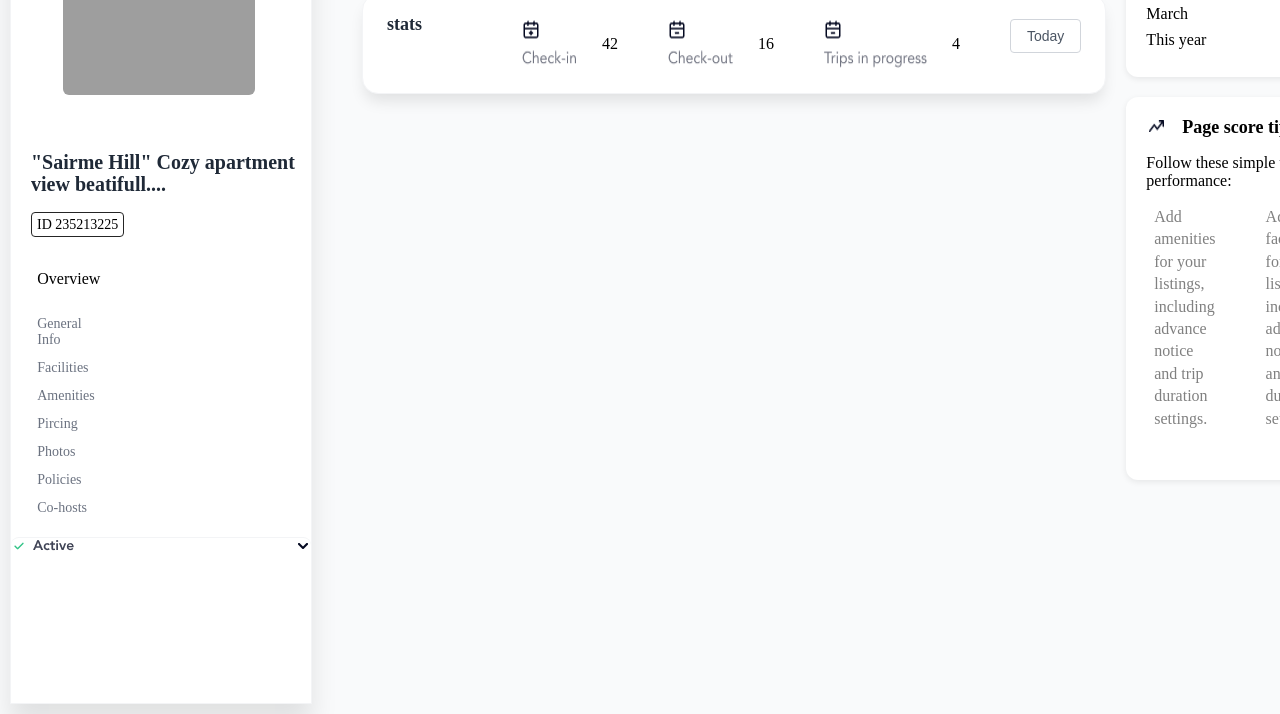
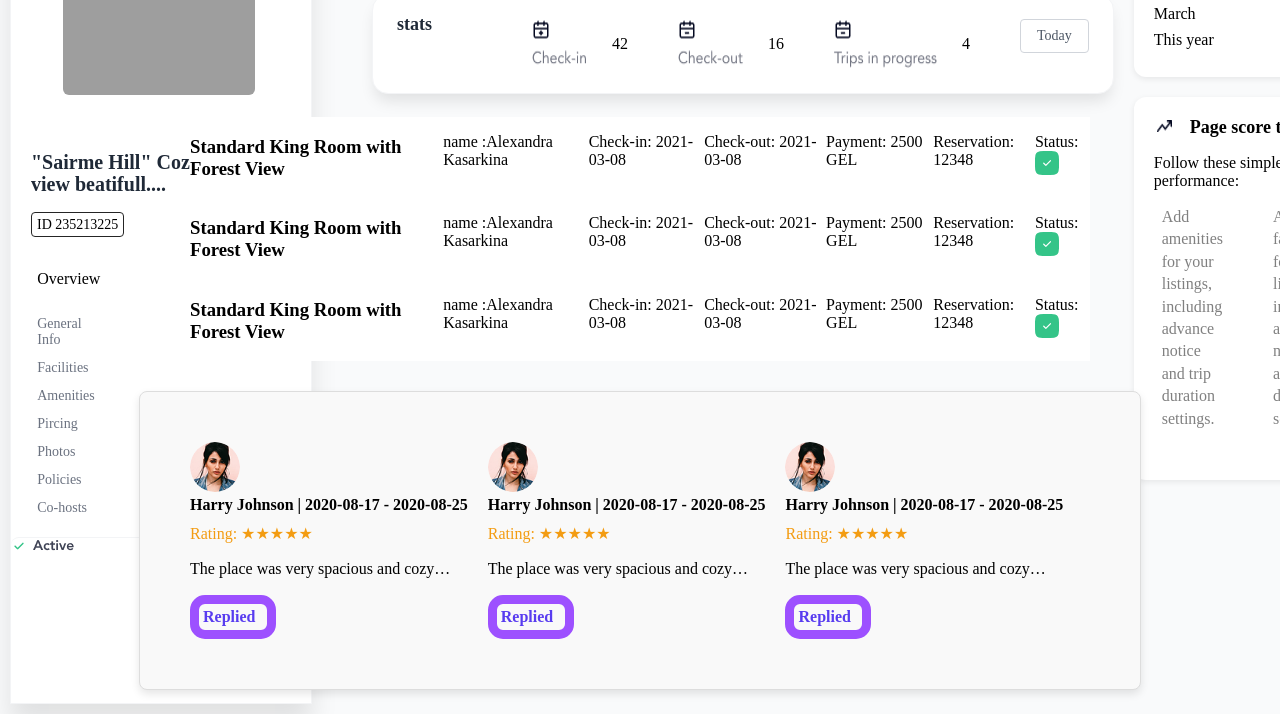
Before and after one commit to lika573/hotel-web, a website: page index.html in a window 1280 px wide. Shown: the part 214-928 px from the top of the page. Drawn offline with Linux system fonts and the light colour scheme; grey boxes are pictures that could not be loaded.

Commit message:
corrected html, and css, put overview in main, put main in layout, changed class names into, layout,sidebar,panel, and styled it

```diff
--- a/index.html
+++ b/index.html
@@ -159,6 +159,6 @@
     </main>
 
 
-
+<img src="image/Frame 6418.png" alt="frame">
   </body>
 </html>
--- a/script.js
+++ b/script.js
@@ -10,7 +10,7 @@ var reservations = [
         payment: 2500,
         currency: "GEL",
         number: 12348,
-        status: "confrimed",
+        status: "image/Frame 6418.png",
     },
     {
         roomname: "Standard King Room with Forest View",
@@ -20,7 +20,7 @@ var reservations = [
         payment: 2500,
         currency: "GEL",
         number: 12348,
-        status: "confrimed",
+        status: "image/Frame 6418.png",
     },
     {
         roomname: "Standard King Room with Forest View",
@@ -30,13 +30,13 @@ var reservations = [
         payment: 2500,
         currency: "GEL",
         number: 12348,
-        status: "confrimed",
+        status: "image/Frame 6418.png",
     },
 ];
 if (reservation) {
     reservation.innerHTML = reservations
         .map(function (reservation) {
-        return "\n       <div class=\"card-res\">\n          <h3>".concat(reservation.roomname, "</h3>\n          <p>Guest: ").concat(reservation.guestname, "</p>\n          <p>Check-in: ").concat(reservation.checkin, "</p>\n          <p>Check-out: ").concat(reservation.checkout, "</p>\n          <p>Payment: ").concat(reservation.payment, " ").concat(reservation.currency, "</p>\n          <p>Reservation #: ").concat(reservation.number, "</p>\n          <p>Status: ").concat(reservation.status, "</p>\n\n        </div>\n    \n      \n  ");
+        return "\n       <div class=\"card-res\">\n          <h3>".concat(reservation.roomname, "</h3>\n          <p> name :").concat(reservation.guestname, "</p>\n          <p>Check-in: ").concat(reservation.checkin, "</p>\n          <p>Check-out: ").concat(reservation.checkout, "</p>\n          <p>Payment: ").concat(reservation.payment, " ").concat(reservation.currency, "</p>\n          <p>Reservation: ").concat(reservation.number, "</p>\n          <p>Status:<img src=\"image/Frame 6418.png\" alt=\"frame\"></p>\n\n        </div>\n    \n      \n  ");
     })
         .join(" ");
 }
--- a/style.css
+++ b/style.css
@@ -51,7 +51,7 @@ ul li {
 }
 .part2{
   display: flex;
-  gap: 50px;
+  gap: 60px;
 }
 .room {
   margin: 52px;
@@ -69,6 +69,7 @@ ul li {
   height: 100vh;
   max-width: 300px;
   border: 1px solid #f3f4f6;
+
 }
 .room img {
   width: 192px;
@@ -146,7 +147,7 @@ ul li {
 
 nav {
   width: 100%;
-  max-width: 1024px;
+  height: 120px;
   margin: 0 auto;
 }
 
@@ -184,7 +185,6 @@ nav {
 
 .tod {
   position: relative;
-  font-family: Arial, sans-serif;
   font-size: 14px;
   color: #4b5563;
 }
@@ -292,21 +292,30 @@ nav {
 }
 main {
   padding: 5px;
-  height: 800px;
   background-color: #f9fafb;
+  display: flex;
+  flex-direction: column;
+  align-items: center;
+  gap: 30px;
+  margin-top: -600px;
 }
-.reservation {
+
+.reservation, .review, .massage {
   max-width: 900px;
-  display: flex;
+  width: 100%;
+  margin: 0 auto;
+
 }
+
 .card-res {
   background-color: white;
+  display: flex;
 }
 
 .review {
   display: flex;
   flex-direction: row;
-  max-width: 1000px;
+  max-width: 900px;
   background-color: #f9f9f9;
   border: 1px solid #ddd;
   border-radius: 8px;
```
Also changed, not shown: script.ts (+7 -7 lines), image/Frame 6418.png (added).
